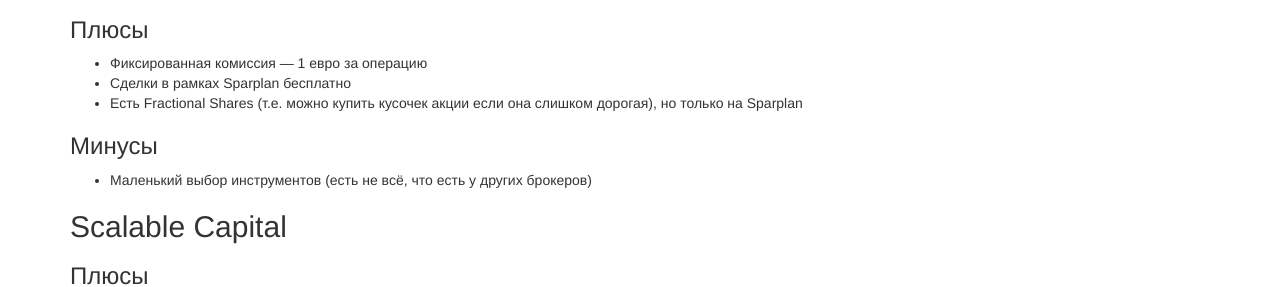
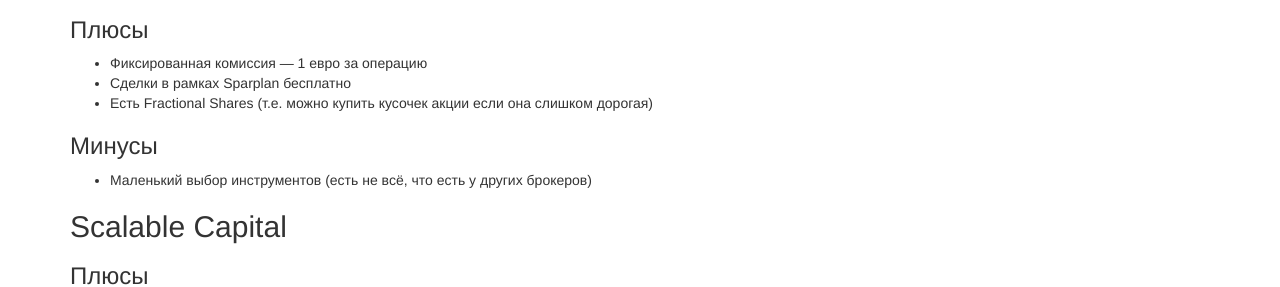
Before and after one commit to ru-de/faq, a Jekyll site: the page built from pages/Инвестиции.md, in a window 1280 px wide and 900 px high, scrolled down 656 px. Shown: the part 165-452 px from the top of the window. Built offline with Jekyll 4.4.1, drawn with Linux system fonts in a browser that asks for light colours; nearby versions of some CDN libraries.

Commit message:
sync github pages

```diff
--- a/pages/Инвестиции.md
+++ b/pages/Инвестиции.md
@@ -41,7 +41,7 @@ https://www.justetf.com/de-en/academy/academy-overview.html
 ### Плюсы
 * Фиксированная комиссия — 1 евро за операцию
 * Сделки в рамках Sparplan бесплатно
-* Есть Fractional Shares (т.е. можно купить кусочек акции если она слишком дорогая), но только на Sparplan
+* Есть Fractional Shares (т.е. можно купить кусочек акции если она слишком дорогая)
 
 ### Минусы
 * Маленький выбор инструментов (есть не всё, что есть у других брокеров)
```
